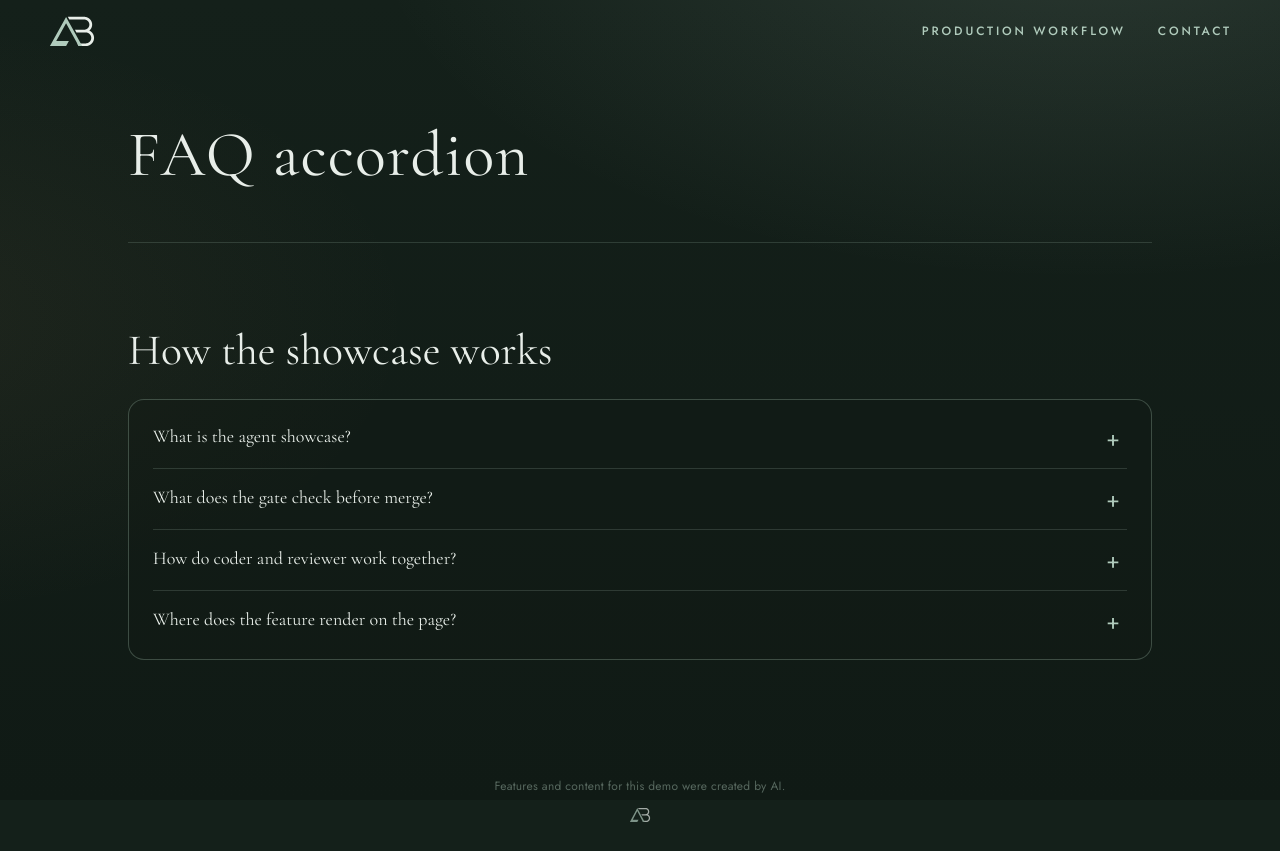
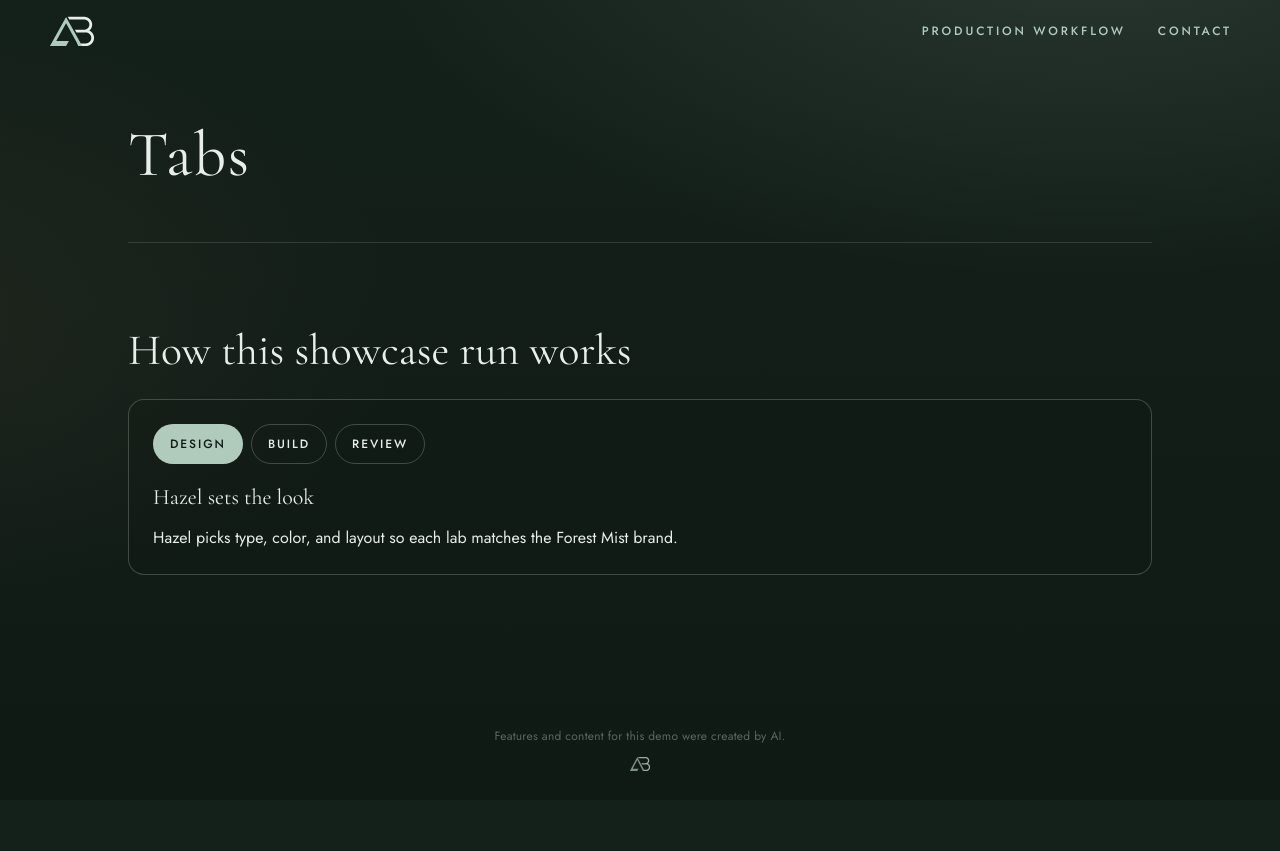
Before and after one commit to ashtonbach/agent-showcase, a Next.js app: page /showcase/ in a window 1280 px wide. After the commit the page ends 800 px from the top, so only its background shows below. Built offline with nearby package versions, Linux system fonts and the light colour scheme.

Commit message:
Feature: Tabs (Authors: Alder) (#388)
Merged after Rowan (AI reviewer) approved 66bc980 and the v2 gate, build and functional checks passed. Author: Alder (AI coder)

Co-author: Alder (AI coder)

```diff
--- a/app/lab/current.json
+++ b/app/lab/current.json
@@ -1 +1 @@
-{"slug":"faq-accordion"}
+{"slug":"tabs"}
--- a/app/lab/tabs/index.tsx
+++ b/app/lab/tabs/index.tsx
@@ -1,105 +1,59 @@
 "use client";
-
-import { useCallback, useRef, useState, type KeyboardEvent } from "react";
-
+import { useCallback, useId, useRef, useState, type KeyboardEvent } from "react";
 const STEPS = [
-  {
-    id: "tabs-tab-design",
-    panel: "tabs-panel-design",
-    label: "Design",
-    text: "Hazel shapes the look in Forest Mist tokens and hands off artwork paths when the spec calls for it.",
-  },
-  {
-    id: "tabs-tab-code",
-    panel: "tabs-panel-code",
-    label: "Build",
-    text: "Alder implements the lab slot on the run branch, keeps the diff inside the gate, and ships through the kit scripts.",
-  },
-  {
-    id: "tabs-tab-ship",
-    panel: "tabs-panel-ship",
-    label: "Ship",
-    text: "Rowan reviews on the preview, Cedar signs off behavior, and the operator box opens the PR and merges after checks pass.",
-  },
-] as const;
-
+  { tab: "Design", title: "Hazel sets the look", body: "Hazel picks type, color, and layout so each lab matches the Forest Mist brand." },
+  { tab: "Build", title: "Alder ships the slot", body: "Alder writes the client component, wires app/page.tsx, and pushes through the merge gate." },
+  { tab: "Review", title: "Rowan and Cedar QA", body: "Rowan reviews accessibility and spec fit; Cedar checks the preview before merge." },
+];
 export default function TabsLab() {
-  const [active, setActive] = useState(0);
-  const tabRefs = useRef<Array<HTMLButtonElement | null>>([]);
-
-  const pick = useCallback((index: number) => {
-    setActive(index);
-    tabRefs.current[index]?.focus();
+  const uid = useId().replace(/:/g, "");
+  const h2Id = `tabs-title-${uid}`;
+  const [idx, setIdx] = useState(0);
+  const tabRefs = useRef<(HTMLButtonElement | null)[]>([]);
+  const pick = useCallback((next: number, focus: boolean) => {
+    const n = ((next % STEPS.length) + STEPS.length) % STEPS.length;
+    setIdx(n);
+    if (focus) tabRefs.current[n]?.focus();
   }, []);
-
-  const onListKeyDown = (event: KeyboardEvent<HTMLDivElement>) => {
-    if (event.key === "ArrowRight") {
-      event.preventDefault();
-      pick((active + 1) % STEPS.length);
-    } else if (event.key === "ArrowLeft") {
-      event.preventDefault();
-      pick((active + STEPS.length - 1) % STEPS.length);
-    }
-  };
-
+  const onKey = useCallback((e: KeyboardEvent<HTMLButtonElement>, i: number) => {
+    if (e.key === "ArrowRight") { e.preventDefault(); pick(i + 1, true); }
+    else if (e.key === "ArrowLeft") { e.preventDefault(); pick(i - 1, true); }
+  }, [pick]);
   return (
-    <section data-lab="tabs" aria-labelledby="tabs-title">
-      <style>{`
-.lab-tabs-wrap{width:min(720px,100%);margin:8px auto 56px}
-.lab-tabs-card{border:1px solid rgba(176,203,188,0.28);border-radius:16px;padding:24px;background:rgba(18,26,22,0.35)}
-.lab-tabs-title{font-family:var(--serif);font-weight:400;font-size:30px;line-height:1.2;color:var(--mist);margin:0 0 20px}
-.lab-tablist{display:flex;flex-wrap:wrap;gap:8px;margin:0 0 20px;padding:0;border-bottom:1px solid rgba(176,203,188,0.22)}
-.lab-tab{font-family:var(--sans);font-size:14px;font-weight:500;letter-spacing:0.06em;color:var(--mist);background:transparent;border:none;border-bottom:2px solid transparent;padding:10px 14px;margin:0 0 -1px;cursor:pointer}
-.lab-tab[aria-selected="true"]{color:var(--sage);border-bottom-color:var(--sage)}
+    <section data-lab="tabs" aria-labelledby={h2Id}>
+      <style>{`[data-lab="tabs"]{width:min(720px,100%);margin:8px auto 56px;color:var(--mist,#f2efe6)}
+[data-lab="tabs"] h2{font-family:var(--serif);font-weight:400;font-size:30px;line-height:1.25;margin:0 0 20px}
+.lab-card{border:1px solid rgba(176,203,188,.28);border-radius:16px;padding:24px;background:rgba(18,26,22,.35)}
+.lab-tablist{display:flex;flex-wrap:wrap;gap:8px;margin:0 0 16px}
+.lab-tab{font-family:var(--sans);font-weight:500;letter-spacing:.16em;text-transform:uppercase;font-size:12px;color:var(--mist);background:0;border:1px solid rgba(176,203,188,.28);border-radius:999px;padding:10px 16px;cursor:pointer}
+.lab-tab[aria-selected=true]{background:var(--sage,#b0cbbc);color:#121a16;border-color:transparent}
 .lab-tab:focus-visible{outline:2px solid var(--sage);outline-offset:2px}
-.lab-panel{margin:0;color:var(--mist);font-family:var(--sans);font-size:16px;line-height:1.55}
-.lab-step-label{display:block;font-size:12px;font-weight:500;letter-spacing:0.16em;text-transform:uppercase;color:var(--sage);margin-bottom:8px}
-@media (prefers-reduced-motion:reduce){.lab-tab{transition:none}}
-`}</style>
-      <div className="lab-tabs-wrap">
-        <div className="lab-tabs-card">
-          <h2 id="tabs-title" className="lab-tabs-title">
-            How the showcase team works
-          </h2>
-          <div
-            role="tablist"
-            aria-label="Showcase team steps"
-            className="lab-tablist"
-            onKeyDown={onListKeyDown}
-          >
-            {STEPS.map((step, index) => (
-              <button
-                key={step.id}
-                ref={(el) => {
-                  tabRefs.current[index] = el;
-                }}
-                type="button"
-                role="tab"
-                id={step.id}
-                aria-selected={active === index}
-                aria-controls={step.panel}
-                tabIndex={active === index ? 0 : -1}
-                className="lab-tab"
-                onClick={() => pick(index)}
-              >
-                {step.label}
-              </button>
-            ))}
-          </div>
-          {STEPS.map((step, index) => (
-            <div
-              key={step.panel}
-              role="tabpanel"
-              id={step.panel}
-              aria-labelledby={step.id}
-              hidden={active !== index}
-              className="lab-panel"
-            >
-              <span className="lab-step-label">Step {index + 1}</span>
-              <p>{step.text}</p>
+.lab-panel-title{font-family:var(--serif);font-size:22px;font-weight:400;margin:0 0 10px}
+.lab-panel-body{margin:0;line-height:1.55;font-family:var(--sans);font-size:16px}
+@media (prefers-reduced-motion:reduce){.lab-tab{transition:none}}`}</style>
+      <h2 id={h2Id}>How this showcase run works</h2>
+      <div className="lab-card">
+        <div role="tablist" aria-label="Showcase team steps" className="lab-tablist">
+          {STEPS.map((s, i) => {
+            const tabId = `tab-${uid}-${i}`;
+            const panelId = `panel-${uid}-${i}`;
+            return (
+              <button key={tabId} type="button" role="tab" id={tabId} ref={(el) => { tabRefs.current[i] = el; }}
+                className="lab-tab" aria-selected={idx === i} aria-controls={panelId} tabIndex={idx === i ? 0 : -1}
+                onClick={() => pick(i, false)} onKeyDown={(e) => onKey(e, i)}>{s.tab}</button>
+            );
+          })}
+        </div>
+        {STEPS.map((s, i) => {
+          const tabId = `tab-${uid}-${i}`;
+          const panelId = `panel-${uid}-${i}`;
+          return (
+            <div key={panelId} role="tabpanel" id={panelId} aria-labelledby={tabId} hidden={idx !== i} className="lab-panel">
+              <h3 className="lab-panel-title">{s.title}</h3>
+              <p className="lab-panel-body">{s.body}</p>
             </div>
-          ))}
-        </div>
+          );
+        })}
       </div>
     </section>
   );
--- a/app/page.tsx
+++ b/app/page.tsx
@@ -1,4 +1,4 @@
-import Lab from "./lab/faq-accordion";
+import Lab from "./lab/tabs";
 import { readDemoKey, demoTitle } from "./demo-name";
 const demoKey = readDemoKey();
 const demoName = demoTitle();
```
